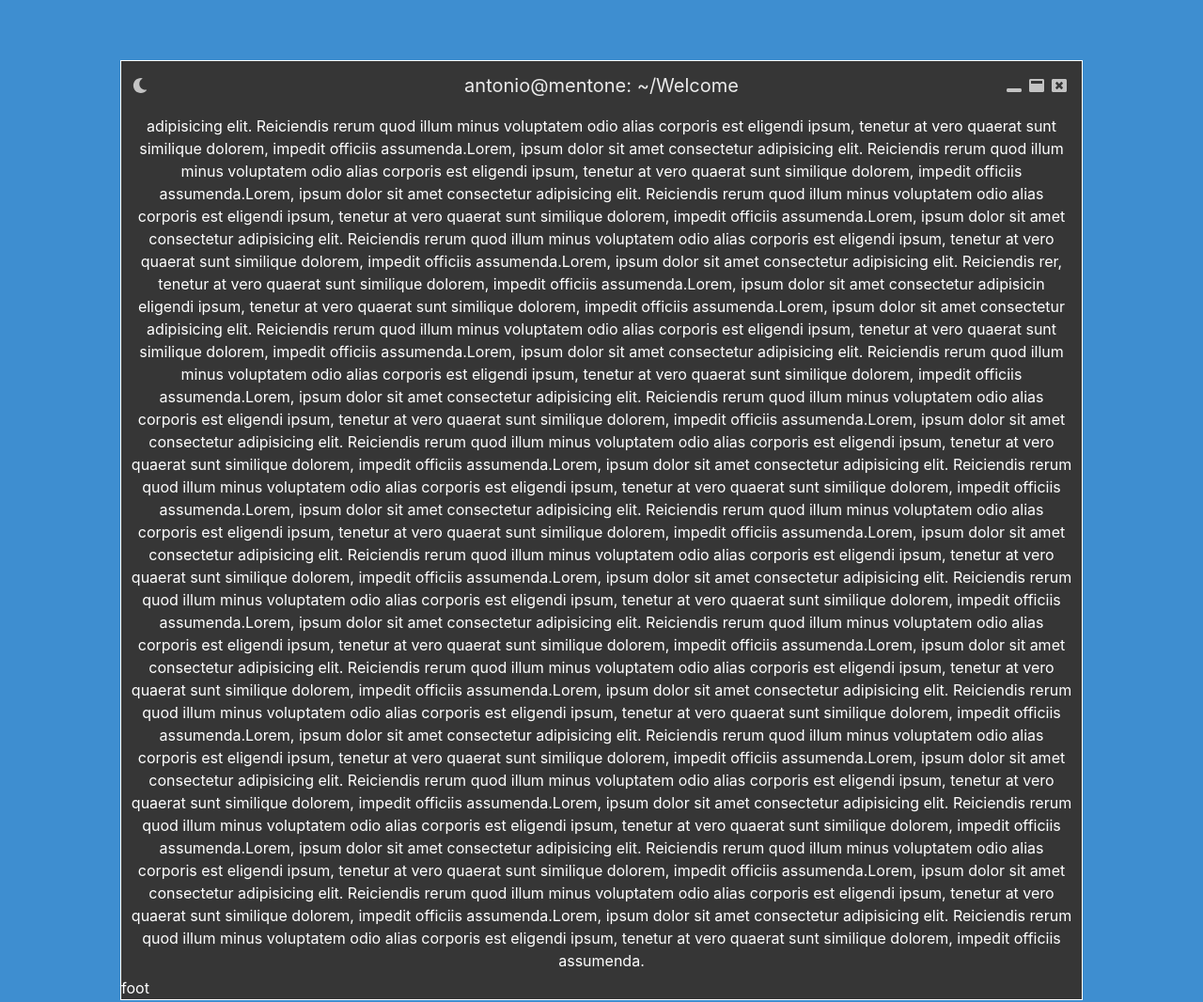
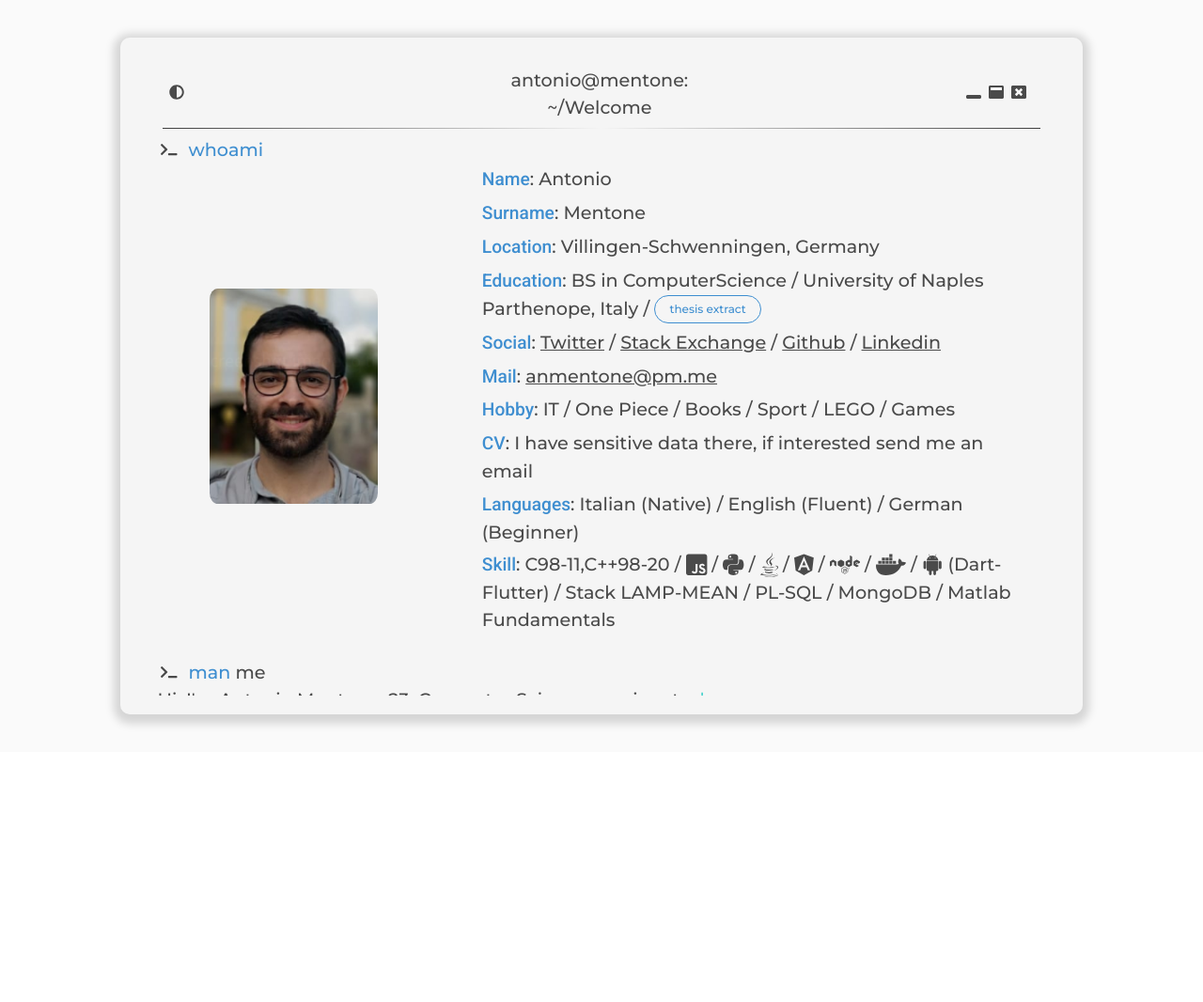
Before and after one commit to anmentone/anmentone.github.io, a plain HTML site: page index.html in a window 1280 px wide. Shown: the whole page at 94% size. After the commit the page ends 800 px from the top, so only its background shows below. Drawn offline with nearby package versions, Linux system fonts and the light colour scheme.

Commit message:
full of bugs

```diff
--- a/index.html
+++ b/index.html
@@ -1,9 +1,19 @@
 <!DOCTYPE html>
-<html lang="en">
+<html lang="en" class="hide-scrollbar">
   <head>
     <meta charset="UTF-8" />
-    <meta name="viewport" content="width=device-width, initial-scale=1.0" />
+    <meta
+      name="viewport"
+      content="width=device-width, initial-scale = 1.0, maximum-scale=1.0, user-scalable=no"
+    />
     <meta http-equiv="X-UA-Compatible" content="ie=edge" />
+    <script src="https://cdn.jsdelivr.net/gh/google/code-prettify@master/loader/run_prettify.js"></script>
+    <link
+      href="https://fonts.googleapis.com/css2?family=Montserrat:wght@500&display=swap"
+      rel="stylesheet"
+    />
+
+     <link href="https://fonts.googleapis.com/css2?family=Roboto:wght@500&display=swap" rel="stylesheet">
     <link
       rel="stylesheet"
       href="https://cdn.jsdelivr.net/npm/bulma@0.8.2/css/bulma.min.css"
@@ -13,39 +23,42 @@
       defer
       src="https://use.fontawesome.com/releases/v5.3.1/js/all.js"
     ></script>
-    <title>Antonio Mentone - Portfolio</title>
+    <title>Antonio Mentone</title>
+
+    <link rel="icon" href="img/icon.png" type="image/icon type">
   </head>
-  <body class="body__padding hero is-info is-fullheight">
+
+  <body class="hero has-background-grey-dark is-fullheight body_padding" >
     <section
       id="terminal__container"
-      class="hero is-vcentered is-dark terminal"
+      class="hero terminal centered box has-background-grey-darker"
     >
       <!-- header & navbar begin  -->
-      <div class="hero-head has-text-centered">
-        <div class="columns is-vcentered is-tablet">
-          <div class="navbar column is-hidden-mobile has-text-left">
+      <div class="has-text-centered">
+        <div class="columns is-vcentered is-tablet" style="padding-left: 2%;">
+          <div class="navbar column is-hidden-mobile is-one-third has-text-left">
             <div class="navbar-start">
-              <span class="navbar-item">
-                <span class="icon">
-                  <i class="fas fa-moon"></i>
+              <span class="navbar-item has-text-white">
+                <span class="icon themeChanger">
+                  <i class="fas fa-adjust"></i>
                 </span>
               </span>
             </div>
           </div>
 
-          <div class="navbar column">
-            <div class="navbar-brand">
-              <a class="navbar-item" href="https://antoniomentone.xyz">
-                <h6 class="subtitle terminal__title">
+          <div class="navbar column is-one-third">
+            <div class="navbar-brand ">
+              <a class="navbar-item  href="https://antoniomentone.xyz">
+                <h6 class="is-size-6-mobile terminal__title has-text-white">
                   antonio@mentone: ~/Welcome
                 </h6>
               </a>
             </div>
           </div>
 
-          <div class="navbar column is-hidden-mobile has-text-right">
+          <div class="navbar column is-one-third is-hidden-mobile has-text-right">
             <div class="navbar-end">
-              <span class="navbar-item">
+              <span class="navbar-item has-text-white">
                 <span class="icon item__minimize">
                   <i class="fas fa-window-minimize"></i>
                 </span>
@@ -54,7 +67,7 @@
                   <i class="fas fa-window-maximize"></i>
                 </span>
 
-                <span class="icon">
+                <span class="icon item__close">
                   <i class="fas fa-window-close"></i>
                 </span>
               </span>
@@ -63,86 +76,119 @@
         </div>
       </div>
       <!-- header & navbar end  -->
-      <div class="hero-body">
-        <div class="has-text-centered">
-          adipisicing elit. Reiciendis rerum quod illum minus voluptatem odio
-          alias corporis est eligendi ipsum, tenetur at vero quaerat sunt
-          similique dolorem, impedit officiis assumenda.Lorem, ipsum dolor sit
-          amet consectetur adipisicing elit. Reiciendis rerum quod illum minus
-          voluptatem odio alias corporis est eligendi ipsum, tenetur at vero
-          quaerat sunt similique dolorem, impedit officiis assumenda.Lorem,
-          ipsum dolor sit amet consectetur adipisicing elit. Reiciendis rerum
-          quod illum minus voluptatem odio alias corporis est eligendi ipsum,
-          tenetur at vero quaerat sunt similique dolorem, impedit officiis
-          assumenda.Lorem, ipsum dolor sit amet consectetur adipisicing elit.
-          Reiciendis rerum quod illum minus voluptatem odio alias corporis est
-          eligendi ipsum, tenetur at vero quaerat sunt similique dolorem,
-          impedit officiis assumenda.Lorem, ipsum dolor sit amet consectetur
-          adipisicing elit. Reiciendis rer, tenetur at vero quaerat sunt
-          similique dolorem, impedit officiis assumenda.Lorem, ipsum dolor sit
-          amet consectetur adipisicin eligendi ipsum, tenetur at vero quaerat
-          sunt similique dolorem, impedit officiis assumenda.Lorem, ipsum dolor
-          sit amet consectetur adipisicing elit. Reiciendis rerum quod illum
-          minus voluptatem odio alias corporis est eligendi ipsum, tenetur at
-          vero quaerat sunt similique dolorem, impedit officiis assumenda.Lorem,
-          ipsum dolor sit amet consectetur adipisicing elit. Reiciendis rerum
-          quod illum minus voluptatem odio alias corporis est eligendi ipsum,
-          tenetur at vero quaerat sunt similique dolorem, impedit officiis
-          assumenda.Lorem, ipsum dolor sit amet consectetur adipisicing elit.
-          Reiciendis rerum quod illum minus voluptatem odio alias corporis est
-          eligendi ipsum, tenetur at vero quaerat sunt similique dolorem,
-          impedit officiis assumenda.Lorem, ipsum dolor sit amet consectetur
-          adipisicing elit. Reiciendis rerum quod illum minus voluptatem odio
-          alias corporis est eligendi ipsum, tenetur at vero quaerat sunt
-          similique dolorem, impedit officiis assumenda.Lorem, ipsum dolor sit
-          amet consectetur adipisicing elit. Reiciendis rerum quod illum minus
-          voluptatem odio alias corporis est eligendi ipsum, tenetur at vero
-          quaerat sunt similique dolorem, impedit officiis assumenda.Lorem,
-          ipsum dolor sit amet consectetur adipisicing elit. Reiciendis rerum
-          quod illum minus voluptatem odio alias corporis est eligendi ipsum,
-          tenetur at vero quaerat sunt similique dolorem, impedit officiis
-          assumenda.Lorem, ipsum dolor sit amet consectetur adipisicing elit.
-          Reiciendis rerum quod illum minus voluptatem odio alias corporis est
-          eligendi ipsum, tenetur at vero quaerat sunt similique dolorem,
-          impedit officiis assumenda.Lorem, ipsum dolor sit amet consectetur
-          adipisicing elit. Reiciendis rerum quod illum minus voluptatem odio
-          alias corporis est eligendi ipsum, tenetur at vero quaerat sunt
-          similique dolorem, impedit officiis assumenda.Lorem, ipsum dolor sit
-          amet consectetur adipisicing elit. Reiciendis rerum quod illum minus
-          voluptatem odio alias corporis est eligendi ipsum, tenetur at vero
-          quaerat sunt similique dolorem, impedit officiis assumenda.Lorem,
-          ipsum dolor sit amet consectetur adipisicing elit. Reiciendis rerum
-          quod illum minus voluptatem odio alias corporis est eligendi ipsum,
-          tenetur at vero quaerat sunt similique dolorem, impedit officiis
-          assumenda.Lorem, ipsum dolor sit amet consectetur adipisicing elit.
-          Reiciendis rerum quod illum minus voluptatem odio alias corporis est
-          eligendi ipsum, tenetur at vero quaerat sunt similique dolorem,
-          impedit officiis assumenda.Lorem, ipsum dolor sit amet consectetur
-          adipisicing elit. Reiciendis rerum quod illum minus voluptatem odio
-          alias corporis est eligendi ipsum, tenetur at vero quaerat sunt
-          similique dolorem, impedit officiis assumenda.Lorem, ipsum dolor sit
-          amet consectetur adipisicing elit. Reiciendis rerum quod illum minus
-          voluptatem odio alias corporis est eligendi ipsum, tenetur at vero
-          quaerat sunt similique dolorem, impedit officiis assumenda.Lorem,
-          ipsum dolor sit amet consectetur adipisicing elit. Reiciendis rerum
-          quod illum minus voluptatem odio alias corporis est eligendi ipsum,
-          tenetur at vero quaerat sunt similique dolorem, impedit officiis
-          assumenda.Lorem, ipsum dolor sit amet consectetur adipisicing elit.
-          Reiciendis rerum quod illum minus voluptatem odio alias corporis est
-          eligendi ipsum, tenetur at vero quaerat sunt similique dolorem,
-          impedit officiis assumenda.Lorem, ipsum dolor sit amet consectetur
-          adipisicing elit. Reiciendis rerum quod illum minus voluptatem odio
-          alias corporis est eligendi ipsum, tenetur at vero quaerat sunt
-          similique dolorem, impedit officiis assumenda.Lorem, ipsum dolor sit
-          amet consectetur adipisicing elit. Reiciendis rerum quod illum minus
-          voluptatem odio alias corporis est eligendi ipsum, tenetur at vero
-          quaerat sunt similique dolorem, impedit officiis assumenda.
-        </div>
-      </div>
+      <hr />
+      <div class="hero-body" style="align-items: stretch;">
+        <div class="content">
+          <div>
+            <span class="icon is-vcentered has-text-white">
+              <i class="fas fa-terminal fa-sm"></i>
+            </span>
+            <span class="is-size-6-mobile command has-text-info"
+              >whoami</span
+            >
+          </div>
+          <div
+            class="result columns is-size-6-mobile is-variable is-vcentered is-desktop"
+          >
+            <div class="column is-one-third-desktop">
+              <div class="equal-height">
+                <div class="card-content is-flex is-horizontal-center">
+                  <figure class="image">
+                    <img src="img/me.png" alt="image" />
+                  </figure>
+                </div>
+              </div>
+            </div>
 
-      <div class="hero-foot">
-        foot
-      </div>
+            <div class="column has-text-left palette is-size-7-mobile">
+              <div>
+                <span class="pre has-text-info ">Name</span><span class="has-text-white">: Antonio</span>
+              </div>
+              <div>
+                <span class="pre has-text-info">Surname</span
+                ><span class="has-text-white">: Mentone</span>
+              </div>
+              <!-- <div>
+                <span class="pre has-text-info">Birthday</span
+                ><span class="post">: </span>
+              </div> -->
+              <div>
+                <span class="pre has-text-info">Location</span
+                ><span class="has-text-white">: Villingen-Schwenningen, Germany</span>
+              </div>
+
+              <div>
+                <span class="pre has-text-info">Education</span
+                ><span class="has-text-white"
+                  >: BS in ComputerScience / University of Naples Parthenope, Italy /
+                  <a href="https://link.springer.com/chapter/10.1007%2F978-3-030-34914-1_39" class="button is-small is-info is-outlined is-rounded" target="_blank">thesis extract</a></span
+                >
+              </div>
+
+              <div>
+                <span class="pre has-text-info">Social</span
+                ><span class="has-text-white"
+                  >: <a class="has-text-white" href="https://twitter.com/AnMentone" target="_blank"><u>Twitter</u></a> / <a class="has-text-white" href="https://stackexchange.com/users/15765538/antonio-mentone" target="_blank"><u>Stack Exchange</u></a> / <a class="has-text-white"  href="https://github.com/anmentone" target="_blank"><u>Github</u></a> / <a class="has-text-white" href="https://www.linkedin.com/in/antoniomentone/" target="_blank"><u>Linkedin</u></a>
+                </span>
+              </div>
+
+              <div>
+                <span class="pre has-text-info">Mail</span
+                ><span>: <a class="has-text-white"  href = "mailto: anmentone@pm.me"><u>anmentone@pm.me</u></a></span>
+              </div>
+
+              <div>
+                <span class="pre has-text-info">Hobby</span
+                ><span class="has-text-white">: IT / One Piece / Books / Sport / LEGO / Games </span>
+              </div>
+
+              <div>
+                <span class="pre has-text-info">CV</span
+                ><span class="has-text-white"
+                  >: I have sensitive data there, if interested send me an email
+                </span>
+              </div>
+
+              <div>
+                <span class="pre has-text-info">Languages</span
+                ><span class="has-text-white"
+                  >: Italian (Native) / English (Fluent) / German
+                  (Beginner)</span
+                >
+              </div>
+
+              <div>
+                <span class="pre has-text-info">Skill</span
+                ><span class="has-text-white"
+                  >: C98-11,C++98-20 /
+                  <span><i class="fab fa-js-square fa-lg"></i></span> /
+                  <span><i class="fab fa-python fa-lg"></i></span> /
+                  <span><i class="fab fa-java fa-lg"></i></span> /
+                  <span><i class="fab fa-angular fa-lg"></i></span> /
+                  <span><i class="fab fa-node fa-lg"></i></span> /
+                  <span><i class="fab fa-docker fa-lg"></i></span> /
+                  <span><i class="fab fa-android fa-lg"></i></span>
+                  (Dart-Flutter) / Stack LAMP-MEAN / PL-SQL / MongoDB / Matlab Fundamentals
+                </span>
+              </div>
+            </div>
+          </div>
+
+
+          <div>
+            <span class="icon is-vcentered has-text-white">
+              <i class="fas fa-terminal fa-sm"></i>
+            </span>
+            <span class="is-size-6-mobile command command__man--me has-text-info"
+              >man <span class="query has-text-white">me</span></span
+            >
+            <span class="is-size-6-mobile command result__query has-text-white" style="padding-left: 0em;"></span>
+            <span class="blinking">
+              |
+            </span>
+
+
+          </div>
     </section>
 
     <script src="script.js"></script>
--- a/script.js
+++ b/script.js
@@ -1,22 +1,131 @@
-document
-  .querySelector(".item__minimize")
-  .addEventListener("click", function () {
-    var display = document.querySelector(".hero-body").style.display;
+init();
 
-    if (display !== "none") {
-      document.querySelector(".hero-body").style.display = "none";
-      document.querySelector(".hero-foot").style.display = "none";
-    } else {
-      document.querySelector(".hero-body").style.display = "block";
-      document.querySelector(".hero-foot").style.display = "block";
-    }
+let cur = checkSun();
+let i = 0;
+const txt = `Hi, I'm Antonio Mentone. 23. Computer Science passionate. During this time I am taking German lessons at school and every day I try to improve my English by myself. In my head I want to complete my university route with a master's degree in data science or software engineering, doing it with a part-time job would be perfect so I can gain work experience. I don't know the causes that brought you here but if you need anything else I'm available on several social networks or send me an email.`;
+
+sleep(3000).then(() => {
+  document
+    .querySelector('.command__man--me')
+    .insertAdjacentHTML('afterend', '<br>');
+  typing(txt, '.result__query', 35);
+});
+
+(() => {
+  const currentTime = new Date();
+  const currentTimeMs = dateToMs(currentTime);
+  const remain = (currentTime.getHours() + 1) * 3600000 - currentTimeMs;
+  setTimeout(checkState, remain + 5000);
+})();
+
+function typing(text, element, speed) {
+  if (i < text.length) {
+    document.querySelector(element).innerHTML += text.charAt(i);
+    i++;
+    setTimeout(typing, speed, text, element, speed);
+  }
+}
+
+function sleep(ms) {
+  return new Promise((resolve) => setTimeout(resolve, ms));
+}
+
+function minimize() {
+  var display = document.querySelector('.hero-body').style.display;
+  if (display !== 'none') {
+    document.querySelector('.hero-body').style.display = 'none';
+    document.querySelector('hr').style.display = 'none';
+    document.querySelector('.terminal').style.height = '15%';
+    document
+      .querySelector('.item__maximize')
+      .removeEventListener('click', maximize);
+    document.querySelector('.item__maximize').style.opacity = '0.2';
+  } else {
+    document.querySelector('.hero-body').style.display = 'initial';
+    document.querySelector('hr').style.display = 'initial';
+    document.querySelector('.terminal').style.height = '90%';
+    document
+      .querySelector('.item__maximize')
+      .addEventListener('click', maximize);
+    document.querySelector('.item__maximize').style.opacity = '1';
+  }
+}
+
+function maximize() {
+  document.querySelector('body').classList.toggle('body__padding');
+  const result = document
+    .querySelector('#terminal__container')
+    .classList.toggle('terminal__max');
+
+  document
+    .querySelector('#terminal__container')
+    .classList.toggle('is-fullheight');
+
+  document.querySelector('.hero-body').style.alignItems = 'stretch';
+
+  if (result) {
+    document
+      .querySelector('.item__minimize')
+      .removeEventListener('click', minimize);
+    document.querySelector('.item__minimize').style.opacity = '0.2';
+  } else {
+    document
+      .querySelector('.item__minimize')
+      .addEventListener('click', minimize);
+    document.querySelector('.item__minimize').style.opacity = '1';
+  }
+}
+
+function changeTheme() {
+  Array.from(
+    document.querySelectorAll('.has-background-grey-dark')
+  ).forEach((cur) => cur.classList.toggle('has-background-white-bis'));
+
+  Array.from(
+    document.querySelectorAll('.has-background-grey-darker')
+  ).forEach((cur) => cur.classList.toggle('has-background-white-ter'));
+
+  Array.from(document.querySelectorAll('.has-text-white')).forEach((cur) =>
+    cur.classList.toggle('has-text-grey-dark')
+  );
+}
+
+function dateToMs(date) {
+  return (
+    date.getHours() * 3600000 +
+    date.getMinutes() * 60000 +
+    date.getSeconds() * 1000
+  );
+}
+
+function checkState() {
+  if (cur != checkSun()) {
+    console.log(cur);
+    changeTheme();
+    cur = checkSun();
+  } else {
+    console.log(cur);
+    setTimeout(checkState, 3605000); // 5 seconds after
+  }
+}
+
+function checkSun() {
+  const hour = new Date().getHours();
+  if (hour > 6 && hour < 19) return true;
+  return false;
+}
+
+function init() {
+  if (checkSun()) {
+    changeTheme();
+  }
+
+  document
+    .querySelector('.themeChanger')
+    .addEventListener('click', changeTheme);
+  document.querySelector('.item__minimize').addEventListener('click', minimize);
+  document.querySelector('.item__maximize').addEventListener('click', maximize);
+  document.querySelector('.item__close').addEventListener('click', () => {
+    location.reload();
   });
-
-document
-  .querySelector(".item__maximize")
-  .addEventListener("click", function (e) {
-    document.querySelector("body").classList.toggle("body__padding");
-    document
-      .querySelector("#terminal__container")
-      .classList.toggle("terminal__max");
-  });
+}
--- a/style.css
+++ b/style.css
@@ -1,30 +1,53 @@
-.body__padding {
-  padding: 5% 10%;
+body {
+  font-family: 'Montserrat', sans-serif;
 }
 
-p {
-  font-size: medium;
-  color: #c3c3c3;
+.hide-scrollbar,
+.content {
+  overflow: auto;
+  -ms-overflow-style: none; /* IE 11 */
+  scrollbar-width: none; /* Firefox 64 */
 }
 
 .terminal {
-  border: 1px;
-  border-style: solid;
-}
-.terminal__title {
-  padding-top: 2%;
+  width: 80%;
+  height: 90%;
+  max-height: 90%;
+  position: fixed;
+  overflow-y: hidden;
+  overflow-x: hidden;
 }
 
-.terminal__max {
-  position: static;
-  width: 100%;
-  height: 100%;
-  left: 0;
-  top: 0;
+#terminal__container {
+  -webkit-box-shadow: 0px 3px 10px 7px rgba(0, 0, 0, 0.15);
+  -moz-box-shadow: 0px 3px 10px 7px rgba(0, 0, 0, 0.15);
+  box-shadow: 0px 3px 10px 7px rgba(0, 0, 0, 0.15);
+
+  -webkit-border-radius: 10px;
+  -moz-border-radius: 10px;
+  border-radius: 10px;
+}
+
+.terminal__title {
+  padding-top: 1%;
+  font-size: 120%;
+}
+.centered {
+  position: fixed;
+  top: 50%;
+  left: 50%;
+  transform: translate(-50%, -50%);
 }
 
 .hero-body {
-  padding: 0.5% 1%;
+  padding: 0% 1%;
+  height: 10%;
+}
+
+.content {
+  padding: 0.75% 1%;
+  max-height: 100%;
+  overflow-y: auto;
 }
 
 .navbar .navbar-brand {
@@ -37,3 +60,101 @@ p {
 .navbar .navbar-brand .navbar-link {
   display: inline-block;
 }
+
+hr {
+  width: 95%;
+  margin: 0 2.5%;
+  border: 0;
+  height: 1px;
+  background-image: linear-gradient(
+    to right,
+    rgba(0, 0, 0, 0.75),
+    rgba(0, 0, 0, 0),
+    rgba(0, 0, 0, 0.75)
+  );
+}
+
+img {
+  border-radius: 5%;
+}
+
+img:hover,
+img:active {
+  transform: scaleX(-1);
+}
+
+.is-horizontal-center {
+  justify-content: center;
+}
+
+.command {
+  padding-left: 0.5%;
+  padding-bottom: 1.5%;
+  font-size: 120%;
+}
+
+/* .palette > div {
+  padding-left: 10.5%;
+  padding-bottom: 0.05%;
+} */
+
+.palette > div {
+  padding-left: 10%;
+  padding: 0.5%;
+}
+
+.palette > div {
+  padding-left: 5%;
+}
+
+.pre {
+  font-weight: normal;
+  font-family: 'Roboto', sans-serif;
+  font-size: 140%;
+}
+
+.palette > div > span {
+  font-size: 120%;
+}
+
+.columns {
+  max-width: 100%;
+}
+
+.prompt {
+  display: inline-block;
+}
+
+.blinking {
+  animation: blinkingText 1.2s infinite;
+  font-size: 120%;
+}
+@keyframes blinkingText {
+  0% {
+    color: mediumturquoise;
+  }
+  49% {
+    color: mediumturquoise;
+  }
+  60% {
+    color: transparent;
+  }
+  99% {
+    color: transparent;
+  }
+  100% {
+    color: mediumturquoise;
+  }
+}
+
+.terminal__max {
+  width: 100%;
+  position: absolute;
+  top: 50%;
+  left: 50%;
+  transform: translate(-50%, -50%);
+}
+
+.body__padding {
+  padding: 5% 10%;
+}
```
Also changed, not shown: img/icon.png (added), img/me.png (added).
